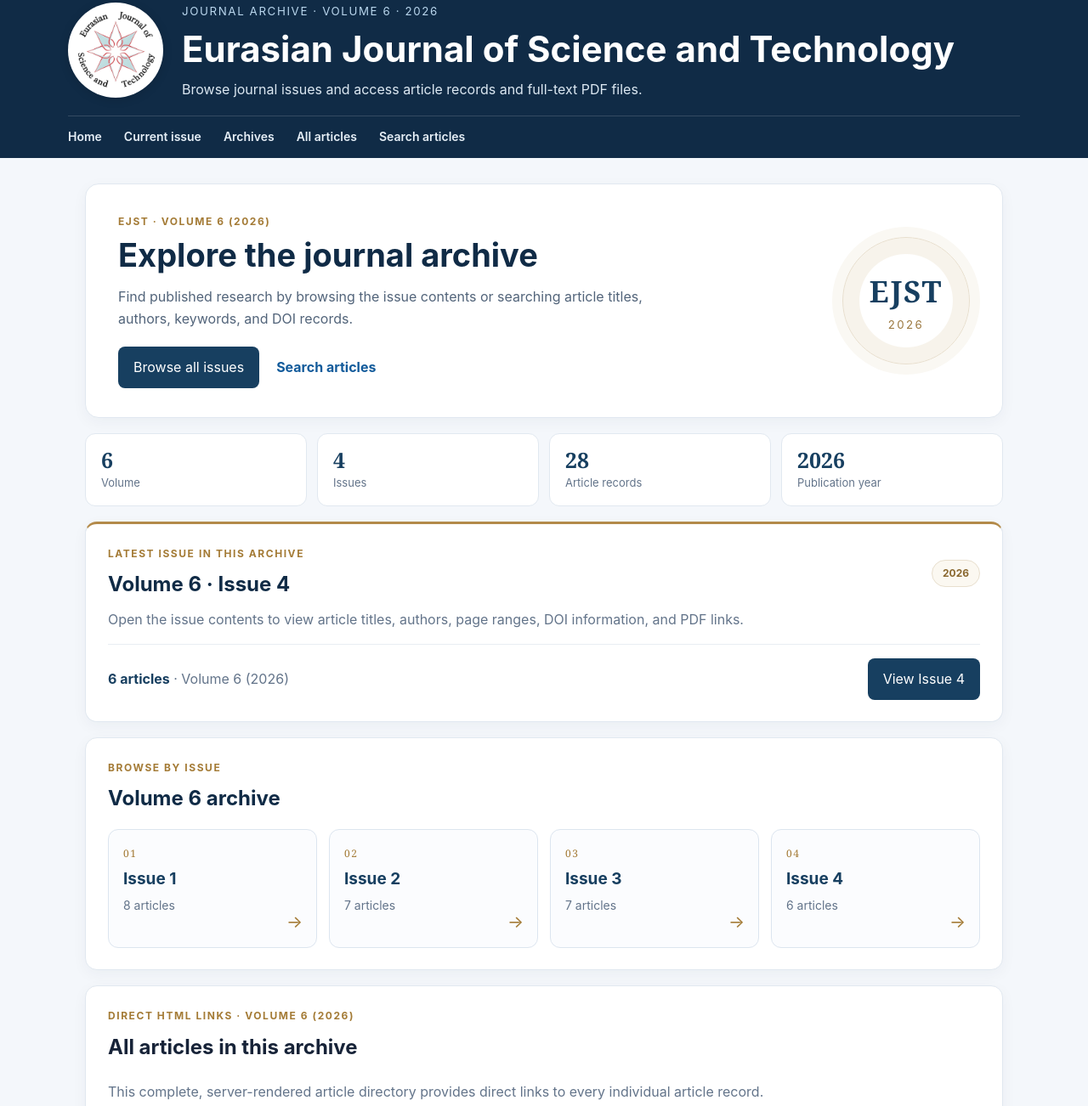
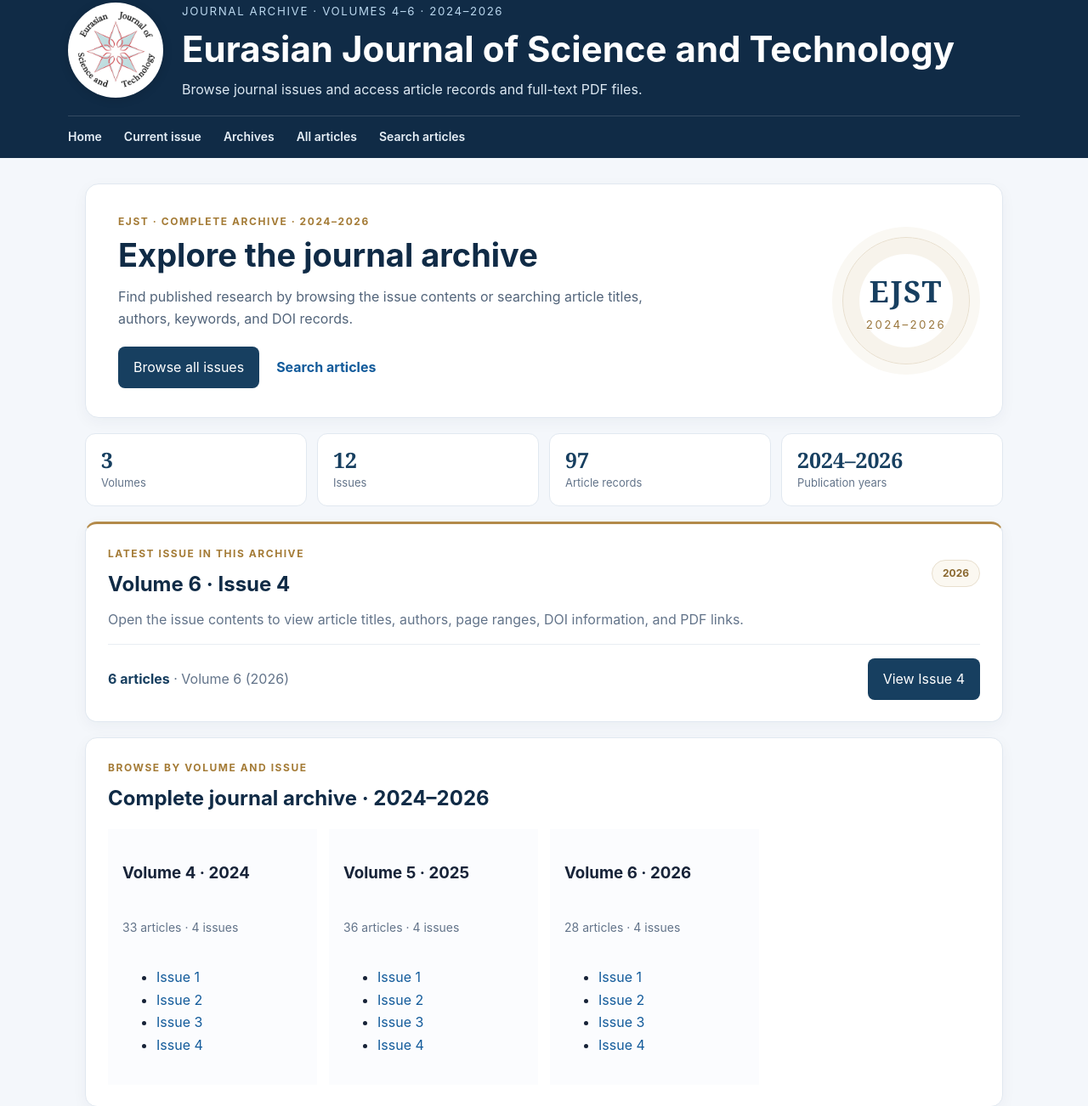
Before and after one commit to ejst-journal/ejst-journal.github.io, a plain HTML site: page index.html in a window 1280 px wide. Shown: the part 23-1325 px from the top of the page at 85% size. Drawn offline with Linux system fonts and the light colour scheme.

Commit message:
Add files via upload

```diff
--- a/index.html
+++ b/index.html
@@ -13,7 +13,7 @@
     <div class="brand-header">
       <a class="brand-home" href="index.html" aria-label="EJST archive home"><img class="brand-logo" src="assets/ejst-logo.jpg" alt="Eurasian Journal of Science and Technology (EJST) logo"></a>
       <div class="brand-copy">
-        <small>Journal archive · Volume 6 · 2026</small>
+        <small>Journal archive · Volumes 4–6 · 2024–2026</small>
         <h1>Eurasian Journal of Science and Technology</h1>
         <p>Browse journal issues and access article records and full-text PDF files.</p>
       </div>
@@ -30,7 +30,7 @@
   <main class="wrap">
     <section class="welcome" aria-labelledby="welcome-title">
       <div class="welcome-copy">
-        <p class="eyebrow">EJST · Volume 6 (2026)</p>
+        <p class="eyebrow">EJST · Complete archive · 2024–2026</p>
         <h2 id="welcome-title">Explore the journal archive</h2>
         <p>Find published research by browsing the issue contents or searching article titles, authors, keywords, and DOI records.</p>
         <div class="welcome-links">
@@ -38,14 +38,14 @@
           <a class="text-link" href="#search">Search articles</a>
         </div>
       </div>
-      <div class="welcome-mark" aria-hidden="true"><span>EJST</span><small>2026</small></div>
+      <div class="welcome-mark" aria-hidden="true"><span>EJST</span><small>2024–2026</small></div>
     </section>
 
-    <section class="stats" aria-label="Archive overview">
-      <div class="stat"><strong>6</strong><span>Volume</span></div>
-      <div class="stat"><strong>4</strong><span>Issues</span></div>
-      <div class="stat"><strong>28</strong><span>Article records</span></div>
-      <div class="stat"><strong>2026</strong><span>Publication year</span></div>
+    <section class="stats" aria-label="Complete archive overview">
+      <div class="stat"><strong>3</strong><span>Volumes</span></div>
+      <div class="stat"><strong>12</strong><span>Issues</span></div>
+      <div class="stat"><strong>97</strong><span>Article records</span></div>
+      <div class="stat"><strong>2024–2026</strong><span>Publication years</span></div>
     </section>
 
     <section class="panel current-panel" id="current-issue" aria-labelledby="current-title">
@@ -61,15 +61,19 @@
     </section>
 
     <section class="panel archive-panel" id="archive" aria-labelledby="archive-title">
-      <div class="section-heading"><div><p class="eyebrow">Browse by issue</p><h2 id="archive-title">Volume 6 archive</h2></div></div>
-      <div class="grid">
-        <a class="issue issue-card" href="issues/issue-1.html"><span class="issue-number">01</span><strong>Issue 1</strong><span class="meta">8 articles</span><span class="issue-arrow" aria-hidden="true">→</span></a>
-        <a class="issue issue-card" href="issues/issue-2.html"><span class="issue-number">02</span><strong>Issue 2</strong><span class="meta">7 articles</span><span class="issue-arrow" aria-hidden="true">→</span></a>
-        <a class="issue issue-card" href="issues/issue-3.html"><span class="issue-number">03</span><strong>Issue 3</strong><span class="meta">7 articles</span><span class="issue-arrow" aria-hidden="true">→</span></a>
-        <a class="issue issue-card" href="issues/issue-4.html"><span class="issue-number">04</span><strong>Issue 4</strong><span class="meta">6 articles</span><span class="issue-arrow" aria-hidden="true">→</span></a>
+      <div class="section-heading"><div><p class="eyebrow">Browse by volume and issue</p><h2 id="archive-title">Complete journal archive · 2024–2026</h2></div></div>
+      <div class="grid archive-volumes">
+        <div class="issue-card"><h3>Volume 4 · 2024</h3><p class="meta">33 articles · 4 issues</p><ul>
+          <li><a href="issues/volume-4-issue-1.html">Issue 1</a></li><li><a href="issues/volume-4-issue-2.html">Issue 2</a></li><li><a href="issues/volume-4-issue-3.html">Issue 3</a></li><li><a href="issues/volume-4-issue-4.html">Issue 4</a></li>
+        </ul></div>
+        <div class="issue-card"><h3>Volume 5 · 2025</h3><p class="meta">36 articles · 4 issues</p><ul>
+          <li><a href="issues/volume-5-issue-1.html">Issue 1</a></li><li><a href="issues/volume-5-issue-2.html">Issue 2</a></li><li><a href="issues/volume-5-issue-3.html">Issue 3</a></li><li><a href="issues/volume-5-issue-4.html">Issue 4</a></li>
+        </ul></div>
+        <div class="issue-card"><h3>Volume 6 · 2026</h3><p class="meta">28 articles · 4 issues</p><ul>
+          <li><a href="issues/issue-1.html">Issue 1</a></li><li><a href="issues/issue-2.html">Issue 2</a></li><li><a href="issues/issue-3.html">Issue 3</a></li><li><a href="issues/issue-4.html">Issue 4</a></li>
+        </ul></div>
       </div>
     </section>
-
 
     <section class="panel directory-panel" id="all-articles" aria-labelledby="all-articles-title">
       <p class="eyebrow">Direct HTML links · Volume 6 (2026)</p>
@@ -115,10 +119,6 @@
       <div id="results"></div>
     </section>
 
-<section class="section" id="archive-years"><div class="section-heading"><div><p class="eyebrow">Complete archive</p><h2>Browse volumes by year</h2></div></div><div class="grid">
-<div class="issue-card"><h3>Volume 4 · 2024</h3><p>33 articles · Issues 1–4</p><ul><li><a href="issues/volume-4-issue-1.html">Issue 1</a></li><li><a href="issues/volume-4-issue-2.html">Issue 2</a></li><li><a href="issues/volume-4-issue-3.html">Issue 3</a></li><li><a href="issues/volume-4-issue-4.html">Issue 4</a></li></ul></div>
-<div class="issue-card"><h3>Volume 5 · 2025</h3><p>36 articles · Issues 1–4</p><ul><li><a href="issues/volume-5-issue-1.html">Issue 1</a></li><li><a href="issues/volume-5-issue-2.html">Issue 2</a></li><li><a href="issues/volume-5-issue-3.html">Issue 3</a></li><li><a href="issues/volume-5-issue-4.html">Issue 4</a></li></ul></div>
-<div class="issue-card"><h3>Volume 6 · 2026</h3><p>28 articles · Issues 1–4</p><ul><li><a href="issues/issue-1.html">Issue 1</a></li><li><a href="issues/issue-2.html">Issue 2</a></li><li><a href="issues/issue-3.html">Issue 3</a></li><li><a href="issues/issue-4.html">Issue 4</a></li></ul></div></div></section>
 </main>
 
   <footer class="foot"><a href="#top">Back to top ↑</a><p>Eurasian Journal of Science and Technology · Volumes 4–6 (2024–2026)</p></footer>
```
